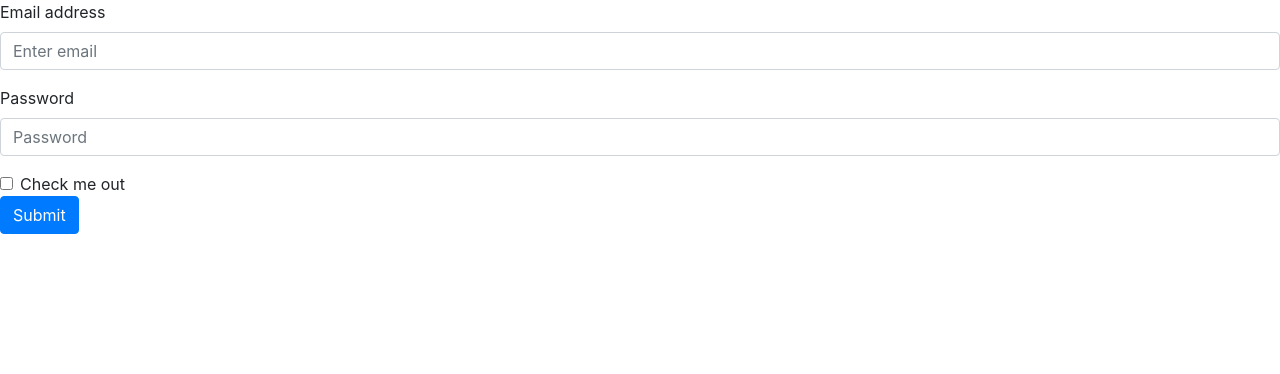
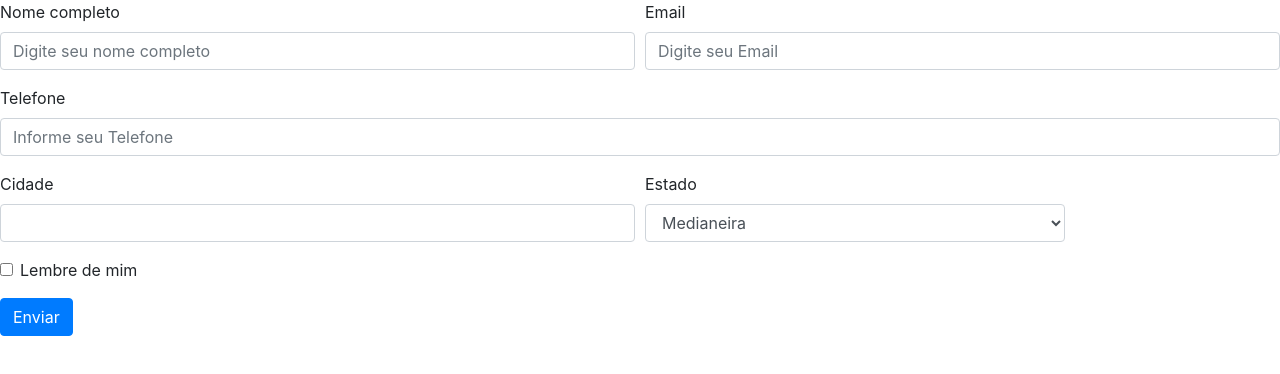
Before and after one commit to camilaLdev/2-class, a plain HTML site: page index.html in a window 1280 px wide. Drawn offline with nearby package versions, Linux system fonts and the light colour scheme.

Commit message:
Update index.html

```diff
--- a/index.html
+++ b/index.html
@@ -1,27 +1,53 @@
 <!DOCTYPE html>
-<html lang="en">
+<html lang="pt-br">
 <head>
   <meta charset="UTF-8">
   <link rel="stylesheet" href="https://cdn.jsdelivr.net/npm/bootstrap@4.0.0/dist/css/bootstrap.min.css" integrity="sha384-Gn5384xqQ1aoWXA+058RXPxPg6fy4IWvTNh0E263XmFcJlSAwiGgFAW/dAiS6JXm" crossorigin="anonymous">
   <meta name="viewport" content="width=device-width, initial-scale=1.0">
-  <title>Document</title>
+  <title>Formulario</title>
 </head>
-<body>
+<body >
 <form>
+
+  <div class="form-row">
+    <div class="form-group col-md-6">
+      <label for="inputEmail4">Nome completo</label>
+      <input type="email" class="form-control" id="inputEmail4" placeholder="Digite seu nome completo">
+    </div>
+    <div class="form-group col-md-6">
+      <label for="inputPassword4">Email</label>
+      <input type="password" class="form-control" id="inputPassword4" placeholder="Digite seu Email">
+    </div>
+  </div>
   <div class="form-group">
-    <label for="exampleInputEmail1">Email address</label>
-    <input type="email" class="form-control" id="exampleInputEmail1" aria-describedby="emailHelp" placeholder="Enter email">
+    <label for="inputAddress">Telefone</label>
+    <input type="text" class="form-control" id="inputAddress" placeholder="Informe seu Telefone">
+  </div>
+  <div class="form-row">
+    <div class="form-group col-md-6">
+      <label for="inputCity">Cidade</label>
+      <input type="text" class="form-control" id="inputCity">
+    </div>
+    <div class="form-group col-md-4">
+      <label for="inputState">Estado</label>
+      <select id="inputState" class="form-control">
+        <option selected>Medianeira</option>
+        <option>Itaipulandia</option>
+         <option</option>
+      </select>
+    </div>
 
   </div>
   <div class="form-group">
-    <label for="exampleInputPassword1">Password</label>
-    <input type="password" class="form-control" id="exampleInputPassword1" placeholder="Password">
+    <div class="form-check">
+      <input class="form-check-input" type="checkbox" id="gridCheck">
+      <label class="form-check-label" for="gridCheck">
+        Lembre de mim
+      </label>
+    </div>
   </div>
-  <div class="form-check">
-    <input type="checkbox" class="form-check-input" id="exampleCheck1">
-    <label class="form-check-label" for="exampleCheck1">Check me out</label>
-  </div>
-  <button type="submit" class="btn btn-primary">Submit</button>
+  <button type="submit" class="btn btn-primary">Enviar</button>
 </form>
+
 </body>
 </html>
```
